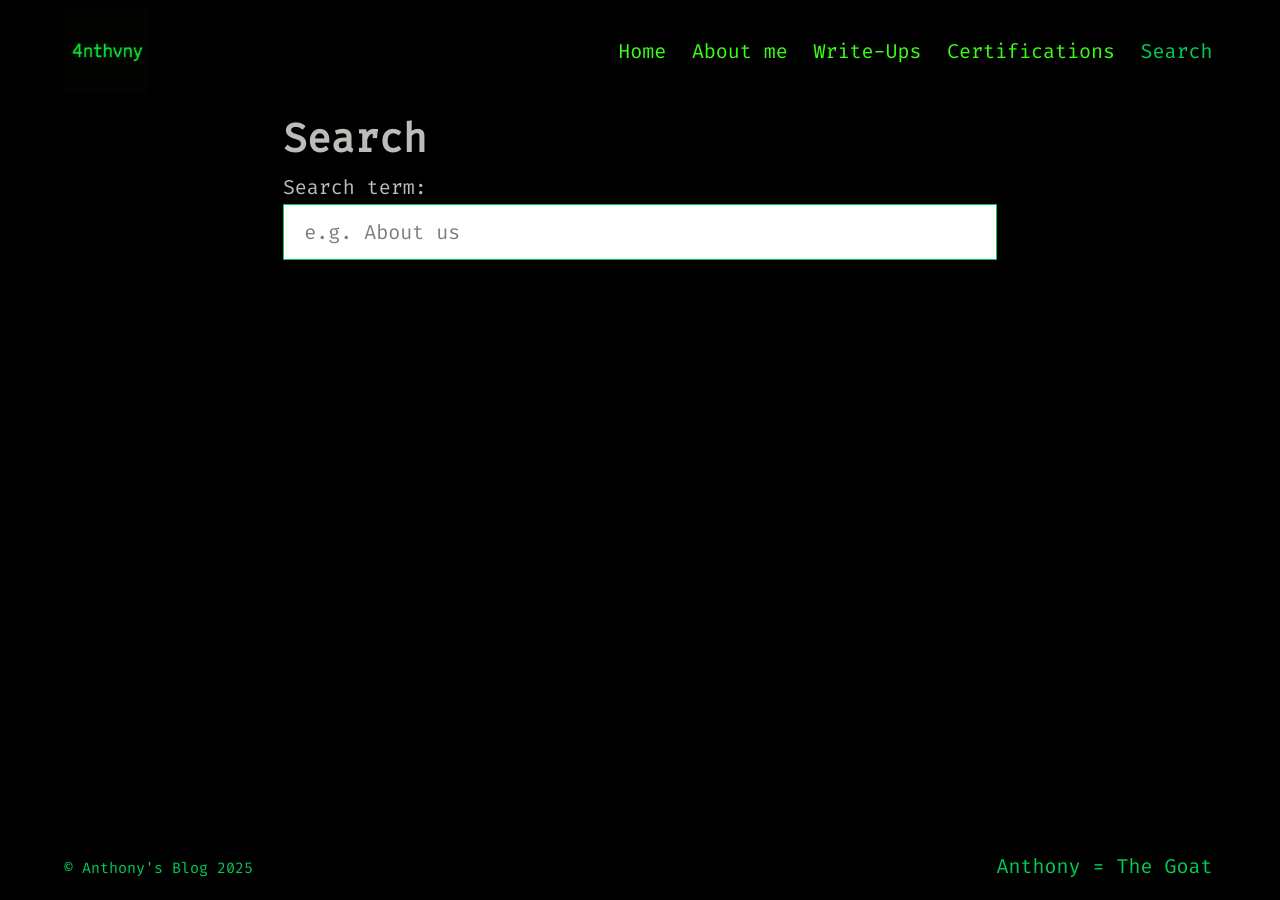
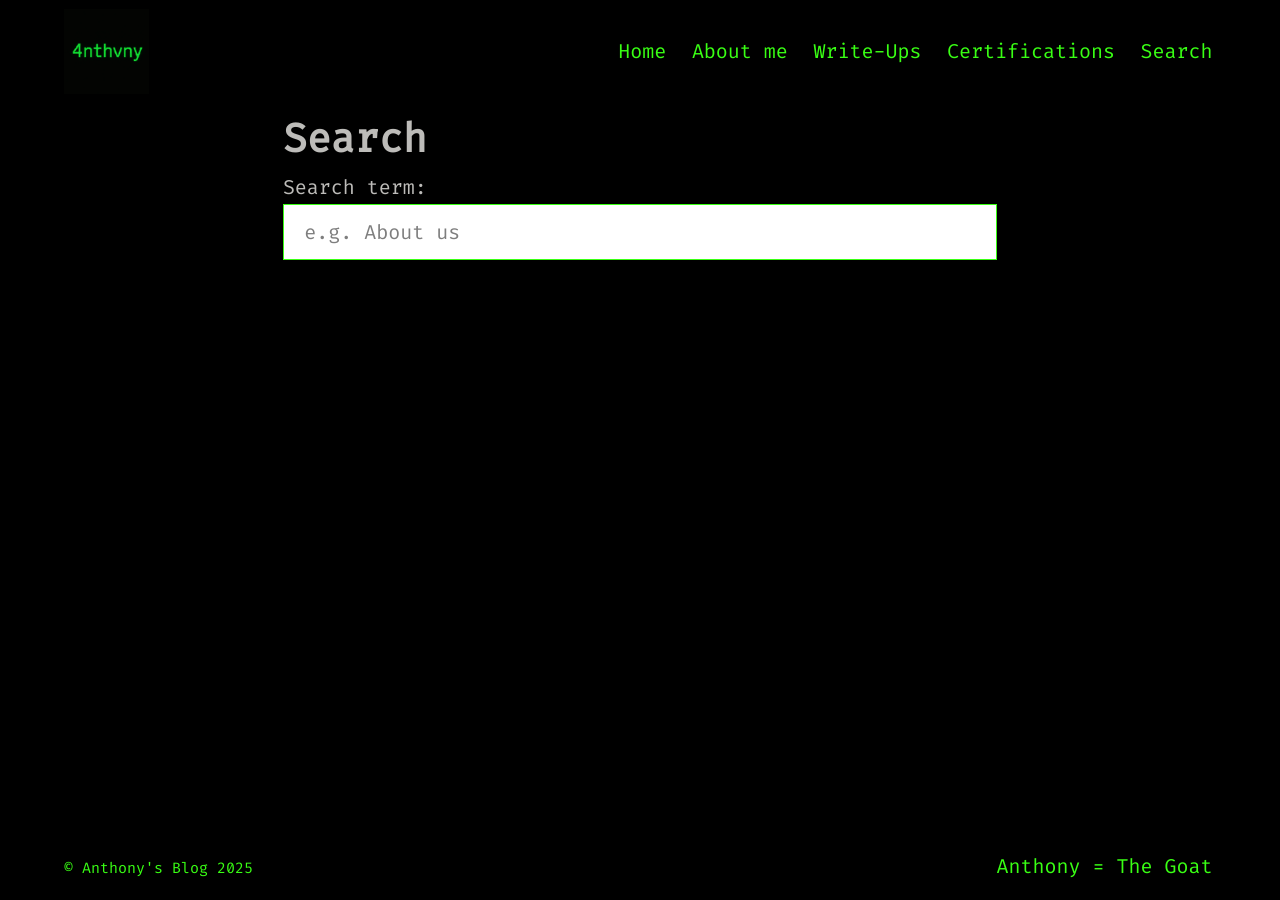
Before and after one commit to 4nthvny/4nthvny.github.io, a Jekyll site: the page built from search.md, in a window 1280 px wide. Built offline with Jekyll 4.4.1, drawn with Linux system fonts in a browser that asks for light colours.

Commit message:
Update _settings.scss

```diff
--- a/_sass/_settings.scss
+++ b/_sass/_settings.scss
@@ -10,7 +10,7 @@ $bodyColour: #bdbcb9 !default;
 $linkColour: #39ff14 !default;
 $hoverColour: #317ff5 !default;
 $focusColour: #39ff14 !default;
-$captionColour: #00cc55 !default;
+$captionColour: #39ff14 !default;
 $white: #ffffff !default;
 
 // Typography
```
